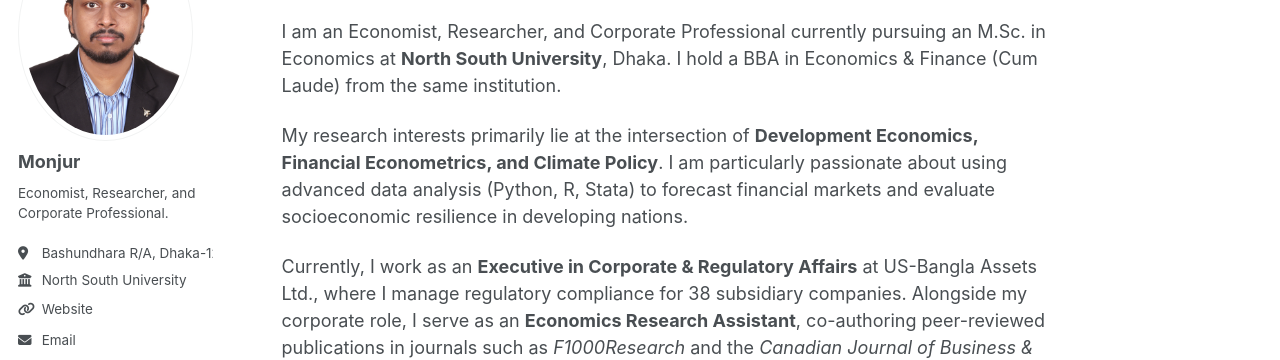
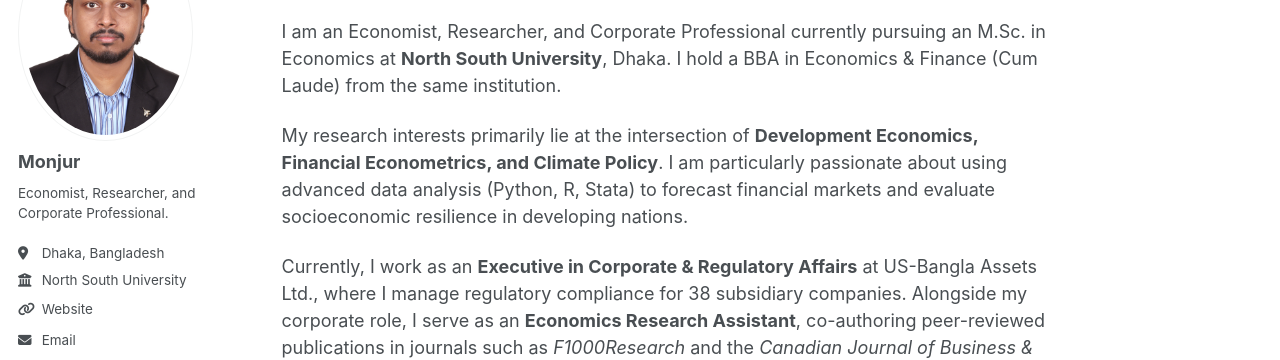
Before and after one commit to Monjur1841/monjur1841.github.io, a Jekyll site: the page built from _pages/about.md, in a window 1280 px wide. Shown: the part 176-536 px from the top of the page. Built offline with Jekyll 4.4.1, drawn with Linux system fonts in a browser that asks for light colours; some web fonts are replaced; a script bundle is joined from its source files by our own code; library files that are not in the unit come from our copies.

Commit message:
Update _config.yml

```diff
--- a/_config.yml
+++ b/_config.yml
@@ -27,7 +27,7 @@ author:
   name             : "Monjur"
   pronouns         : # example: "he/him"
   bio              : "Economist, Researcher, and Corporate Professional."
-  location         : "Bashundhara R/A, Dhaka-1229, Bangladesh"
+  location         : "Dhaka, Bangladesh"
   employer         : "North South University "
   uri              : "https://monjur1841.github.io/"
   email            : "monjurul.bhuiyan01@northsouth.edu"
```
